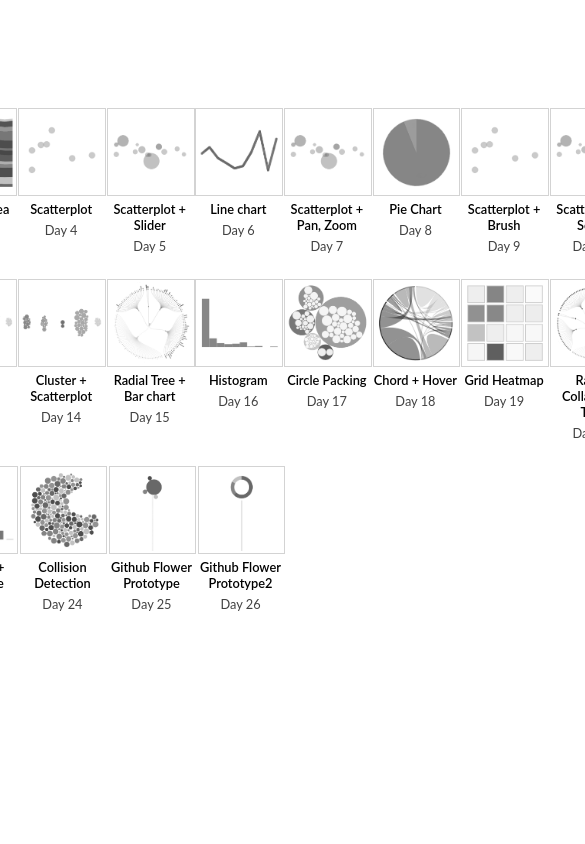
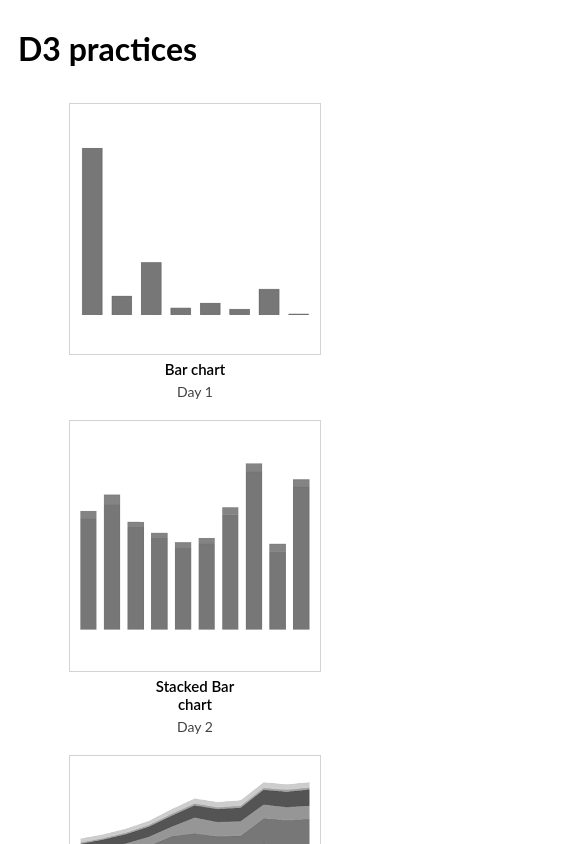
Before and after one commit to Aete/d3-60days-challenge, a React (Create React App) app: page / in a window 390 px wide. Shown: the top 844 px of the page, 585 px wide, since content can reach past the window. Built offline with nearby package versions, Linux system fonts and the light colour scheme.

Commit message:
:lipstick: apply Media Query

```diff
--- a/src/Component/Header.js
+++ b/src/Component/Header.js
@@ -4,7 +4,8 @@ import { StyledPageTitle } from '../atoms/headings';
 import { StyledLink } from '../atoms/link';
 
 const StyledHeader = styled.header`
-  width: 885px;
+  max-width: 885px;
+  width: 100%;
   display: flex;
 `;
 
--- a/src/Component/Main.js
+++ b/src/Component/Main.js
@@ -28,14 +28,18 @@ import imageDayTwentyThree from '../utils/images/DayOne.png';
 import imageDayTwentyFour from '../utils/images/DayTwentyFour.png';
 import imageDayTwentyFive from '../utils/images/DayTwentyFive.png';
 import imageDayTwentySix from '../utils/images/DayTwentySix.png';
+import { StyledSquareDate } from '../atoms/headings';
 
 const StyledMain = styled.main`
-  width: 885px;
+  max-width: 885px;
+  width: 100%;
   display: flex;
-  justify-content: space-between;
+  justify-content: space-around;
   flex-wrap: wrap;
   padding: 0 0.7rem;
 `;
+
+const Placeholder = styled.div``;
 
 export default function Main() {
   return (
@@ -118,8 +122,12 @@ export default function Main() {
       <StyledLink to="/day26">
         <Square title={'Github Flower Prototype2'} date={'Day 26'} img_src={imageDayTwentySix} />
       </StyledLink>
-      <Square />
-      <Square />
+      <Placeholder>
+        <Square />
+      </Placeholder>
+      <Placeholder>
+        <Square />
+      </Placeholder>
     </StyledMain>
   );
 }
--- a/src/Component/Square.js
+++ b/src/Component/Square.js
@@ -4,11 +4,11 @@ import { StyledSquareTitle, StyledSquareDate } from '../atoms/headings';
 import { StyledSquareImg } from '../atoms/image';
 
 const StyledSquare = styled.div`
-  max-width: 200px;
-  max-height: 200px;
+  max-width: 250px;
+  max-height: 250px;
   margin-top: 20px;
-  width: 22vw;
-  height: 22vw;
+  width: 200px;
+  height: 200px;
   border: 1px solid lightgray;
   display: flex;
   flex-direction: column;
@@ -16,6 +16,22 @@ const StyledSquare = styled.div`
   align-items: center;
   cursor: pointer;
   visibility: ${(props) => (props.image ? 'visible' : 'hidden')};
+
+  @media screen and (max-width: 750px) {
+    width: 28vw;
+    height: 28vw;
+    margin: 15px 0 0;
+  }
+
+  @media screen and (max-width: 600px) {
+    width: 42vw;
+    height: 42vw;
+  }
+
+  @media screen and (max-width: 450px) {
+    width: 80vw;
+    height: 80vw;
+  }
 `;
 
 export default function Square({ title, date, img_src }) {
--- a/src/atoms/headings.js
+++ b/src/atoms/headings.js
@@ -12,25 +12,24 @@ export const StyledPageTitle = styled.h1`
   font-family: 'Lato', sans-serif;
   font-weight: 700;
   margin-bottom: 20px;
+  margin-left: 10px;
 `;
 
 export const StyledSquareTitle = styled.h3`
   max-width: 200px;
   width: 22vw;
-  font-size: 0.8rem;
+  font-size: 15px;
   font-weight: 600;
-  margin-top: 5px;
-  margin-bottom: 5px;
   text-align: center;
+  margin: 5px auto;
 `;
 
 export const StyledSquareDate = styled.h3`
   max-width: 200px;
   width: 22vw;
-  font-size: 0.8rem;
+  font-size: 14px;
   font-weight: 400;
   color: #424242;
-  margin-top: 5px;
-  margin-bottom: 5px;
+  margin: 5px auto;
   text-align: center;
 `;
```
